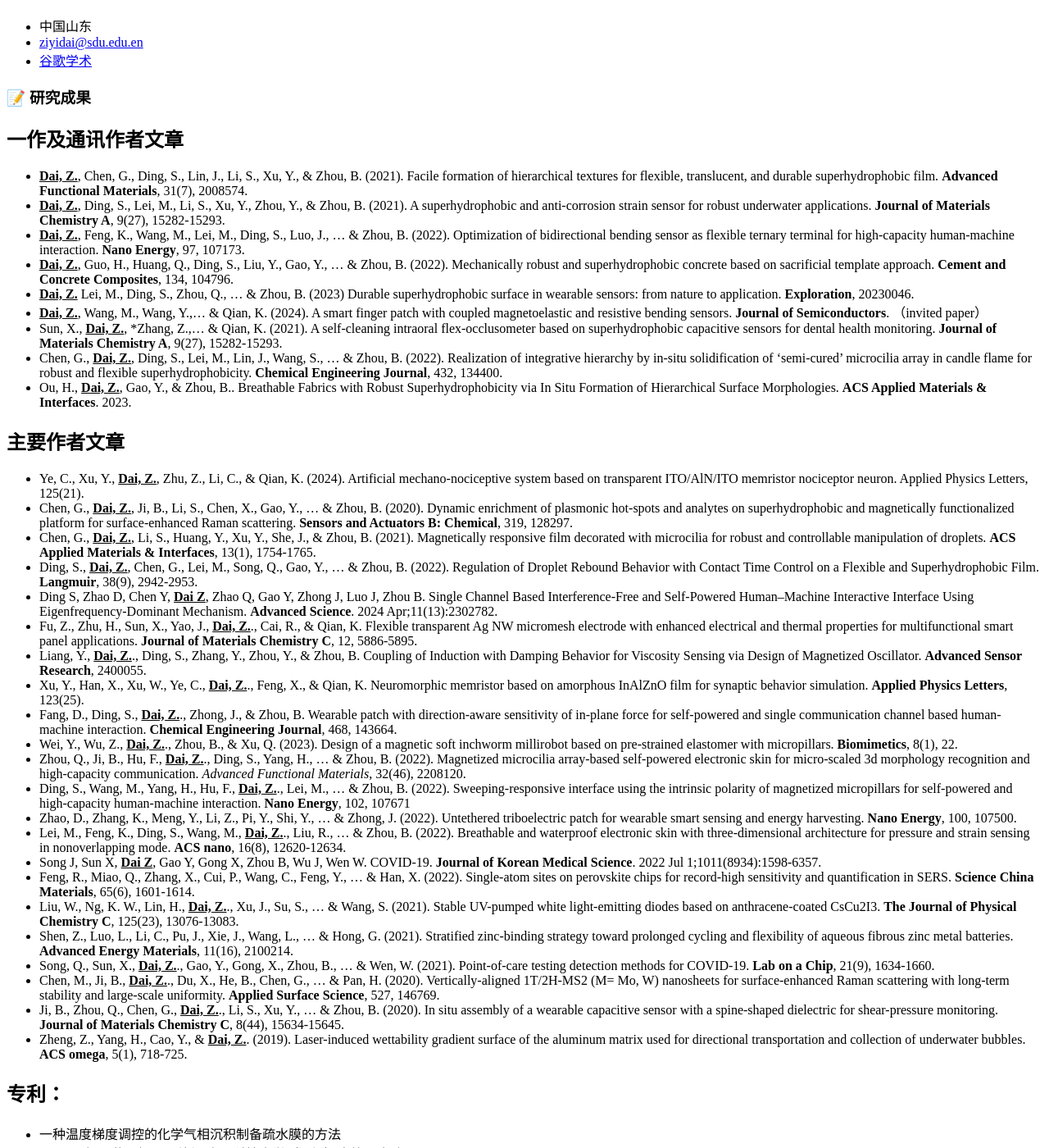
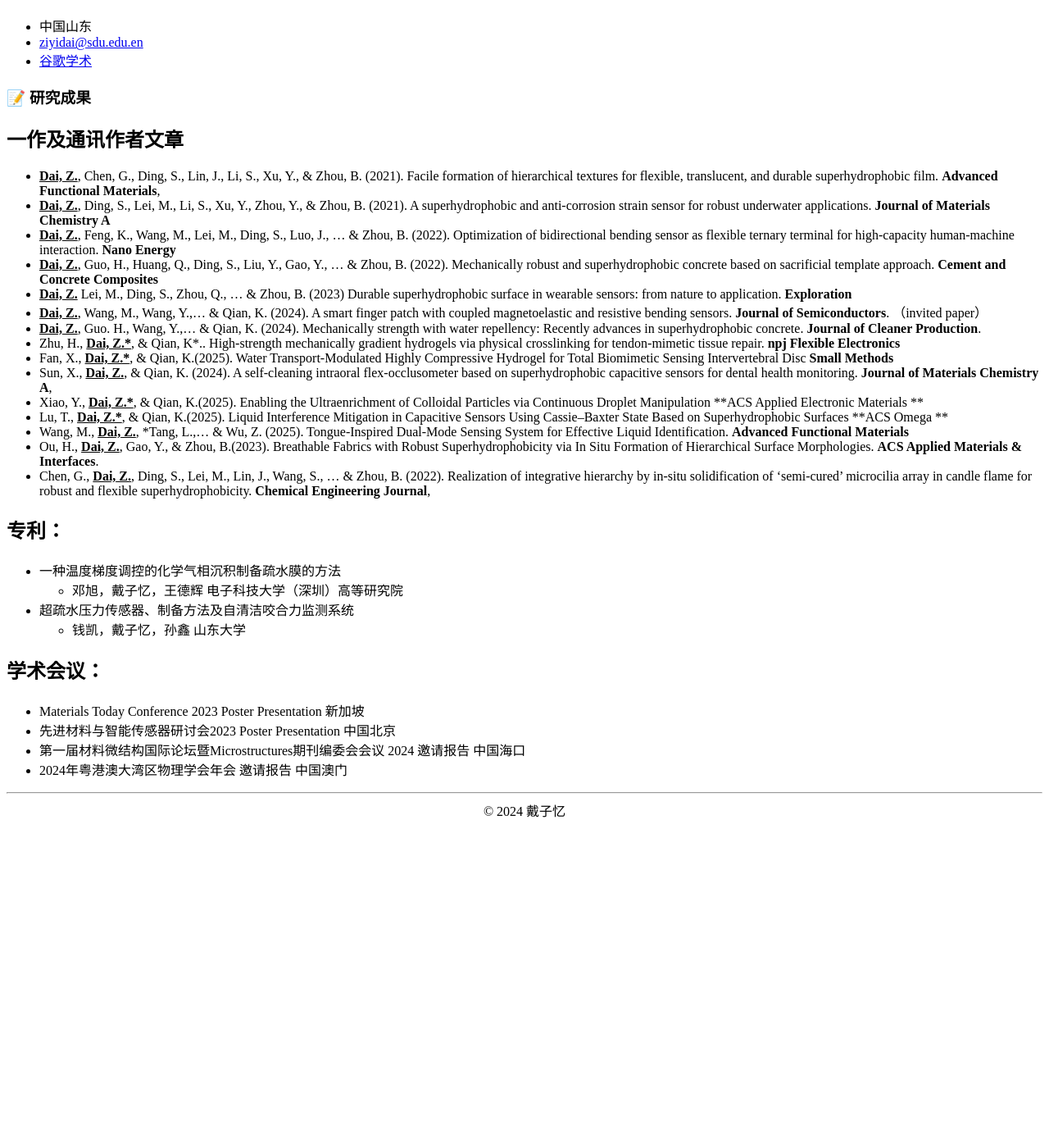
Before and after one commit to ziyidai-1996/ziyidai-1996.github.io, a Jekyll site: the page built from _pages/includes/2_publication.md, in a window 1280 px wide and 1400 px high, scrolled down 407 px. Shown: the whole window at 82% size. Built offline with Jekyll 4.4.1, drawn with Linux system fonts in a browser that asks for light colours; our own code applies the rules of GitHub Pages for plain Markdown files; after the commit the page ends 1415 px from its top, so only the background shows below that.

Commit message:
Update 2_publication.md

```diff
--- a/_pages/includes/2_publication.md
+++ b/_pages/includes/2_publication.md
@@ -2,41 +2,23 @@
 <span class='anchor' id='publication'></span>
 # 📝 研究成果
 ## 一作及通讯作者文章
-- **<u>Dai, Z.</u>**, Chen, G., Ding, S., Lin, J., Li, S., Xu, Y., & Zhou, B. (2021). Facile formation of hierarchical textures for flexible, translucent, and durable superhydrophobic film. **Advanced Functional Materials**, 31(7), 2008574.
-- **<u>Dai, Z.</u>**, Ding, S., Lei, M., Li, S., Xu, Y., Zhou, Y., & Zhou, B. (2021). A superhydrophobic and anti-corrosion strain sensor for robust underwater applications. **Journal of Materials Chemistry A**, 9(27), 15282-15293.
-- **<u>Dai, Z.</u>**, Feng, K., Wang, M., Lei, M., Ding, S., Luo, J., ... & Zhou, B. (2022). Optimization of bidirectional bending sensor as flexible ternary terminal for high-capacity human-machine interaction. **Nano Energy**, 97, 107173.
-- **<u>Dai, Z.</u>**, Guo, H., Huang, Q., Ding, S., Liu, Y., Gao, Y., ... & Zhou, B. (2022). Mechanically robust and superhydrophobic concrete based on sacrificial template approach. **Cement and Concrete Composites**, 134, 104796.
-- **<u>Dai, Z.</u>** Lei, M., Ding, S., Zhou, Q., ... & Zhou, B. (2023) Durable superhydrophobic surface in wearable sensors: from nature to application. **Exploration**, 20230046.
+- **<u>Dai, Z.</u>**, Chen, G., Ding, S., Lin, J., Li, S., Xu, Y., & Zhou, B. (2021). Facile formation of hierarchical textures for flexible, translucent, and durable superhydrophobic film. **Advanced Functional Materials**,
+- **<u>Dai, Z.</u>**, Ding, S., Lei, M., Li, S., Xu, Y., Zhou, Y., & Zhou, B. (2021). A superhydrophobic and anti-corrosion strain sensor for robust underwater applications. **Journal of Materials Chemistry A**
+- **<u>Dai, Z.</u>**, Feng, K., Wang, M., Lei, M., Ding, S., Luo, J., ... & Zhou, B. (2022). Optimization of bidirectional bending sensor as flexible ternary terminal for high-capacity human-machine interaction. **Nano Energy**
+- **<u>Dai, Z.</u>**, Guo, H., Huang, Q., Ding, S., Liu, Y., Gao, Y., ... & Zhou, B. (2022). Mechanically robust and superhydrophobic concrete based on sacrificial template approach. **Cement and Concrete Composites**
+- **<u>Dai, Z.</u>** Lei, M., Ding, S., Zhou, Q., ... & Zhou, B. (2023) Durable superhydrophobic surface in wearable sensors: from nature to application. **Exploration**
 - **<u>Dai, Z.</u>**, Wang, M., Wang, Y.,... & Qian, K. (2024). A smart finger patch with coupled magnetoelastic and resistive bending sensors. **Journal of Semiconductors**.
 （invited paper）
-- Sun, X., **<u>Dai, Z.</u>**, *Zhang, Z.,... & Qian, K. (2021). A self-cleaning intraoral flex-occlusometer based on superhydrophobic capacitive sensors for dental health monitoring. **Journal of Materials Chemistry A**, 9(27), 15282-15293.
-- Chen, G., **<u>Dai, Z.</u>**, Ding, S., Lei, M., Lin, J., Wang, S., ... & Zhou, B. (2022). Realization of integrative hierarchy by in-situ solidification of ‘semi-cured’ microcilia array in candle flame for robust and flexible superhydrophobicity. **Chemical Engineering Journal**, 432, 134400.
-- Ou, H., **<u>Dai, Z.</u>**, Gao, Y., & Zhou, B.. Breathable Fabrics with Robust Superhydrophobicity via In Situ Formation of Hierarchical Surface Morphologies. **ACS Applied Materials & Interfaces**. 2023.
+- **<u>Dai, Z.</u>**, Guo. H., Wang, Y.,... & Qian, K. (2024). Mechanically strength with water repellency: Recently advances in superhydrophobic concrete. **Journal of Cleaner Production**.
+- Zhu, H., **<u>Dai, Z.*</u>**,  & Qian, K*.. High-strength mechanically gradient hydrogels via physical crosslinking for tendon-mimetic tissue repair. **npj Flexible Electronics**
+- Fan, X., **<u>Dai, Z.*</u>**, & Qian, K.(2025). Water Transport‐Modulated Highly Compressive Hydrogel for Total Biomimetic Sensing Intervertebral Disc **Small Methods**
+- Sun, X., **<u>Dai, Z.</u>**,  & Qian, K. (2024). A self-cleaning intraoral flex-occlusometer based on superhydrophobic capacitive sensors for dental health monitoring. **Journal of Materials Chemistry A**,
+- Xiao, Y., **<u>Dai, Z.*</u>**, & Qian, K.(2025). Enabling the Ultraenrichment of Colloidal Particles via Continuous Droplet Manipulation **ACS Applied Electronic Materials **
+- Lu, T., **<u>Dai, Z.*</u>**, & Qian, K.(2025). Liquid Interference Mitigation in Capacitive Sensors Using Cassie–Baxter State Based on Superhydrophobic Surfaces **ACS Omega **
+- Wang, M., **<u>Dai, Z.</u>**, *Tang, L.,... & Wu, Z. (2025). Tongue‐Inspired Dual‐Mode Sensing System for Effective Liquid Identification. **Advanced Functional Materials**
+- Ou, H., **<u>Dai, Z.</u>**, Gao, Y., & Zhou, B.(2023). Breathable Fabrics with Robust Superhydrophobicity via In Situ Formation of Hierarchical Surface Morphologies. **ACS Applied Materials & Interfaces**.
+- Chen, G., **<u>Dai, Z.</u>**, Ding, S., Lei, M., Lin, J., Wang, S., ... & Zhou, B. (2022). Realization of integrative hierarchy by in-situ solidification of ‘semi-cured’ microcilia array in candle flame for robust and flexible superhydrophobicity. **Chemical Engineering Journal**,
 
-
-## 主要作者文章
-- Ye, C., Xu, Y., **<u>Dai, Z.</u>**, Zhu, Z., Li, C., & Qian, K. (2024). Artificial mechano-nociceptive system based on transparent ITO/AlN/ITO memristor nociceptor neuron. Applied Physics Letters, 125(21).
-- Chen, G., **<u>Dai, Z.</u>**, Ji, B., Li, S., Chen, X., Gao, Y., ... & Zhou, B. (2020). Dynamic enrichment of plasmonic hot-spots and analytes on superhydrophobic and magnetically functionalized platform for surface-enhanced Raman scattering. **Sensors and Actuators B: Chemical**, 319, 128297.
-- Chen, G., **<u>Dai, Z.</u>**, Li, S., Huang, Y., Xu, Y., She, J., & Zhou, B. (2021). Magnetically responsive film decorated with microcilia for robust and controllable manipulation of droplets. **ACS Applied Materials & Interfaces**, 13(1), 1754-1765.
-- Ding, S., **<u>Dai, Z.</u>**, Chen, G., Lei, M., Song, Q., Gao, Y., ... & Zhou, B. (2022). Regulation of Droplet Rebound Behavior with Contact Time Control on a Flexible and Superhydrophobic Film. **Langmuir**, 38(9), 2942-2953.
-- Ding S, Zhao D, Chen Y, **<u>Dai Z</u>**, Zhao Q, Gao Y, Zhong J, Luo J, Zhou B. Single Channel Based Interference‐Free and Self‐Powered Human–Machine Interactive Interface Using Eigenfrequency‐Dominant Mechanism. **Advanced Science**. 2024 Apr;11(13):2302782.
-- Fu, Z., Zhu, H., Sun, X., Yao, J., **<u>Dai, Z.</u>**., Cai, R., & Qian, K. Flexible transparent Ag NW micromesh electrode with enhanced electrical and thermal properties for multifunctional smart panel applications. **Journal of Materials Chemistry C**, 12, 5886-5895.
-- Liang, Y., **<u>Dai, Z.</u>**., Ding, S., Zhang, Y., Zhou, Y., & Zhou, B. Coupling of Induction with Damping Behavior for Viscosity Sensing via Design of Magnetized Oscillator. **Advanced Sensor Research**, 2400055.
-- Xu, Y., Han, X., Xu, W., Ye, C., **<u>Dai, Z.</u>**., Feng, X., & Qian, K.  Neuromorphic memristor based on amorphous InAlZnO film for synaptic behavior simulation. **Applied Physics Letters**, 123(25).
-- Fang, D., Ding, S., **<u>Dai, Z.</u>**., Zhong, J., & Zhou, B. Wearable patch with direction-aware sensitivity of in-plane force for self-powered and single communication channel based human-machine interaction. **Chemical Engineering Journal**, 468, 143664.
-- Wei, Y., Wu, Z., **<u>Dai, Z.</u>**., Zhou, B., & Xu, Q. (2023). Design of a magnetic soft inchworm millirobot based on pre-strained elastomer with micropillars. **Biomimetics**, 8(1), 22.
-- Zhou, Q., Ji, B., Hu, F., **<u>Dai, Z.</u>**., Ding, S., Yang, H., ... & Zhou, B. (2022). Magnetized microcilia array‐based self‐powered electronic skin for micro‐scaled 3d morphology recognition and high‐capacity communication. *Advanced Functional Materials*, 32(46), 2208120.
-- Ding, S., Wang, M., Yang, H., Hu, F., **<u>Dai, Z.</u>**., Lei, M., ... & Zhou, B. (2022). Sweeping-responsive interface using the intrinsic polarity of magnetized micropillars for self-powered and high-capacity human-machine interaction. **Nano Energy**, 102, 107671
-- Zhao, D., Zhang, K., Meng, Y., Li, Z., Pi, Y., Shi, Y., ... & Zhong, J. (2022). Untethered triboelectric patch for wearable smart sensing and energy harvesting. **Nano Energy**, 100, 107500.
-- Lei, M., Feng, K., Ding, S., Wang, M., **<u>Dai, Z.</u>**., Liu, R., ... & Zhou, B. (2022). Breathable and waterproof electronic skin with three-dimensional architecture for pressure and strain sensing in nonoverlapping mode. **ACS nano**, 16(8), 12620-12634.
-- Song J, Sun X, **<u>Dai Z</u>**, Gao Y, Gong X, Zhou B, Wu J, Wen W. COVID-19. **Journal of Korean Medical Science**. 2022 Jul 1;1011(8934):1598-6357.
-- Feng, R., Miao, Q., Zhang, X., Cui, P., Wang, C., Feng, Y., ... & Han, X. (2022). Single-atom sites on perovskite chips for record-high sensitivity and quantification in SERS. **Science China Materials**, 65(6), 1601-1614.
-- Liu, W., Ng, K. W., Lin, H., **<u>Dai, Z.</u>**., Xu, J., Su, S., ... & Wang, S. (2021). Stable UV-pumped white light-emitting diodes based on anthracene-coated CsCu2I3. **The Journal of Physical Chemistry C**, 125(23), 13076-13083.
-- Shen, Z., Luo, L., Li, C., Pu, J., Xie, J., Wang, L., ... & Hong, G. (2021). Stratified zinc‐binding strategy toward prolonged cycling and flexibility of aqueous fibrous zinc metal batteries. **Advanced Energy Materials**, 11(16), 2100214.
-- Song, Q., Sun, X., **<u>Dai, Z.</u>**., Gao, Y., Gong, X., Zhou, B., ... & Wen, W. (2021). Point-of-care testing detection methods for COVID-19. **Lab on a Chip**, 21(9), 1634-1660.
-- Chen, M., Ji, B., **<u>Dai, Z.</u>**., Du, X., He, B., Chen, G., ... & Pan, H. (2020). Vertically-aligned 1T/2H-MS2 (M= Mo, W) nanosheets for surface-enhanced Raman scattering with long-term stability and large-scale uniformity. **Applied Surface Science**, 527, 146769.
-- Ji, B., Zhou, Q., Chen, G., **<u>Dai, Z.</u>**., Li, S., Xu, Y., ... & Zhou, B. (2020). In situ assembly of a wearable capacitive sensor with a spine-shaped dielectric for shear-pressure monitoring. **Journal of Materials Chemistry C**, 8(44), 15634-15645.
-- Zheng, Z., Yang, H., Cao, Y., & **<u>Dai, Z.</u>**. (2019). Laser-induced wettability gradient surface of the aluminum matrix used for directional transportation and collection of underwater bubbles. **ACS omega**, 5(1), 718-725.
 
 ## 专利：
 - 一种温度梯度调控的化学气相沉积制备疏水膜的方法
```
